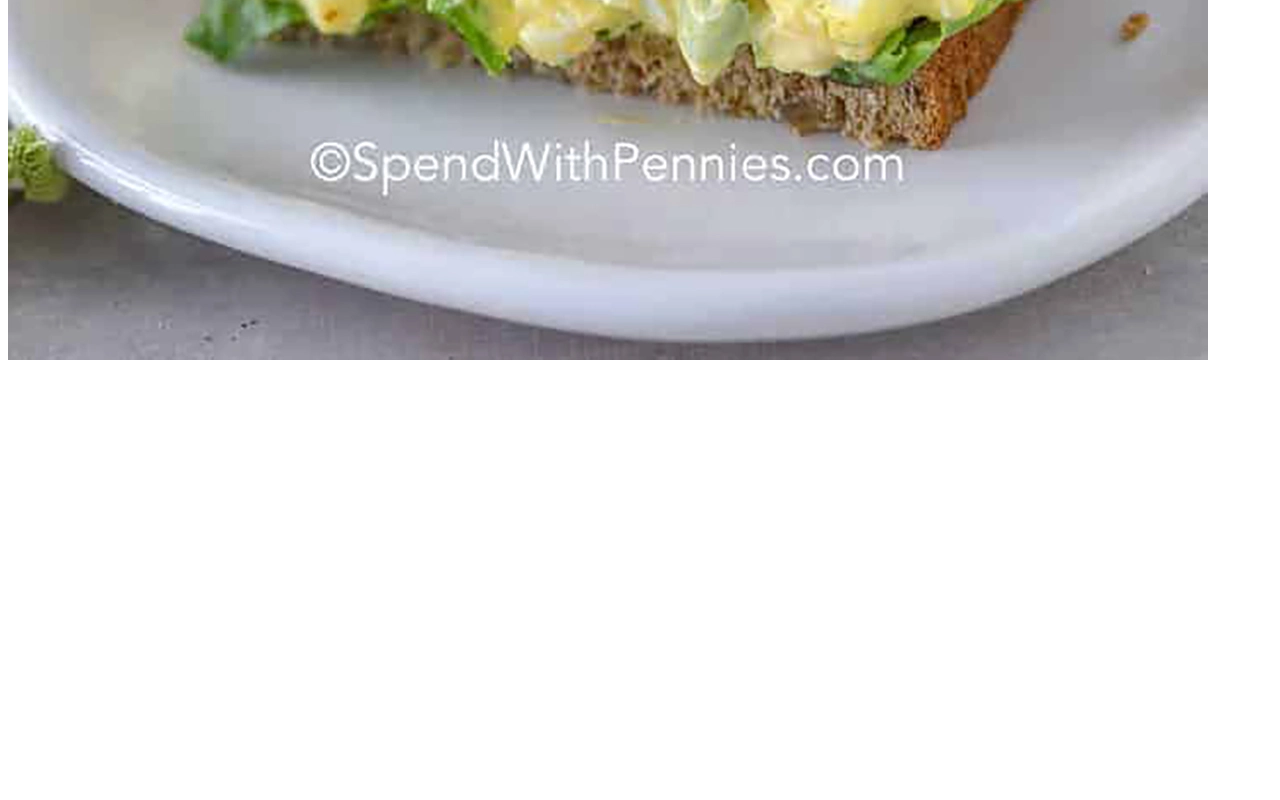
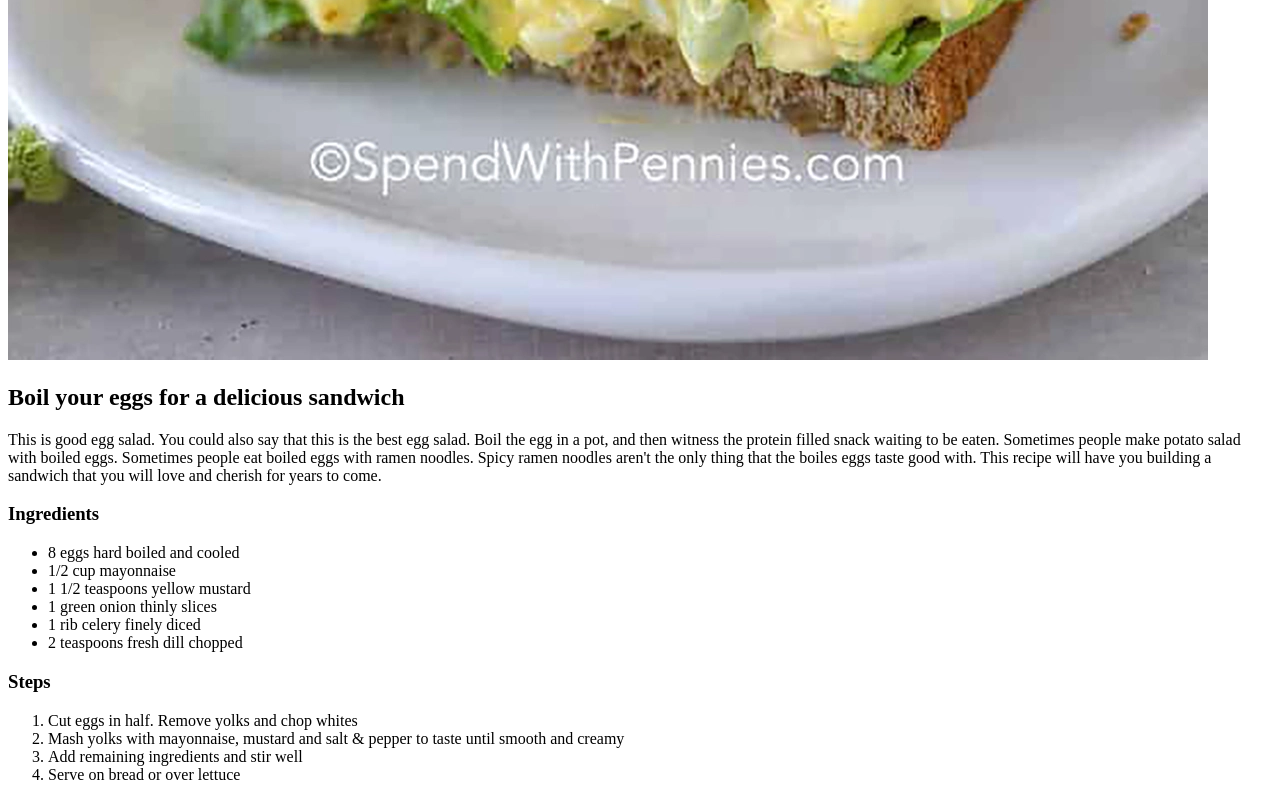
Before and after one commit to agb727387/odin-recipes, a plain HTML site: page recipes/egg-salad.html in a window 1280 px wide. Shown: the part 1554-2354 px from the top of the page. Before the commit the page ends 1926 px from the top, so only its background shows below. Drawn offline with Linux system fonts and the light colour scheme.

Commit message:
Add Desc, ingredients, and steps to egg-salad.html

```diff
--- a/recipes/egg-salad.html
+++ b/recipes/egg-salad.html
@@ -12,6 +12,30 @@
 
         <img src="../images/eggsalad.webp" alt="Image of egg salad sandwich">
 
+        <h2>Boil your eggs for a delicious sandwich</h2>
 
+        <p>This is good egg salad. You could also say that this is the best egg salad. Boil the egg in a pot, and then witness the
+            protein filled snack waiting to be eaten. Sometimes people make potato salad with boiled eggs. Sometimes people eat boiled
+            eggs with ramen noodles. Spicy ramen noodles aren't the only thing that the boiles eggs taste good with. This recipe will
+            have you building a sandwich that you will love and cherish for years to come.
+        </p>
+
+        <h3><strong>Ingredients</strong></h3>
+        <ul>
+            <li>8 eggs hard boiled and cooled</li>
+            <li>1/2 cup mayonnaise</li>
+            <li>1 1/2 teaspoons yellow mustard</li>
+            <li>1 green onion thinly slices</li>
+            <li>1 rib celery finely diced</li>
+            <li>2 teaspoons fresh dill chopped</li>
+        </ul>
+
+        <h3><strong>Steps</strong></h3>
+        <ol>
+            <li>Cut eggs in half. Remove yolks and chop whites</li>
+            <li>Mash yolks with mayonnaise, mustard and salt & pepper to taste until smooth and creamy</li>
+            <li>Add remaining ingredients and stir well</li>
+            <li>Serve on bread or over lettuce</li>
+        </ol>
     </body>
 </html>
```
